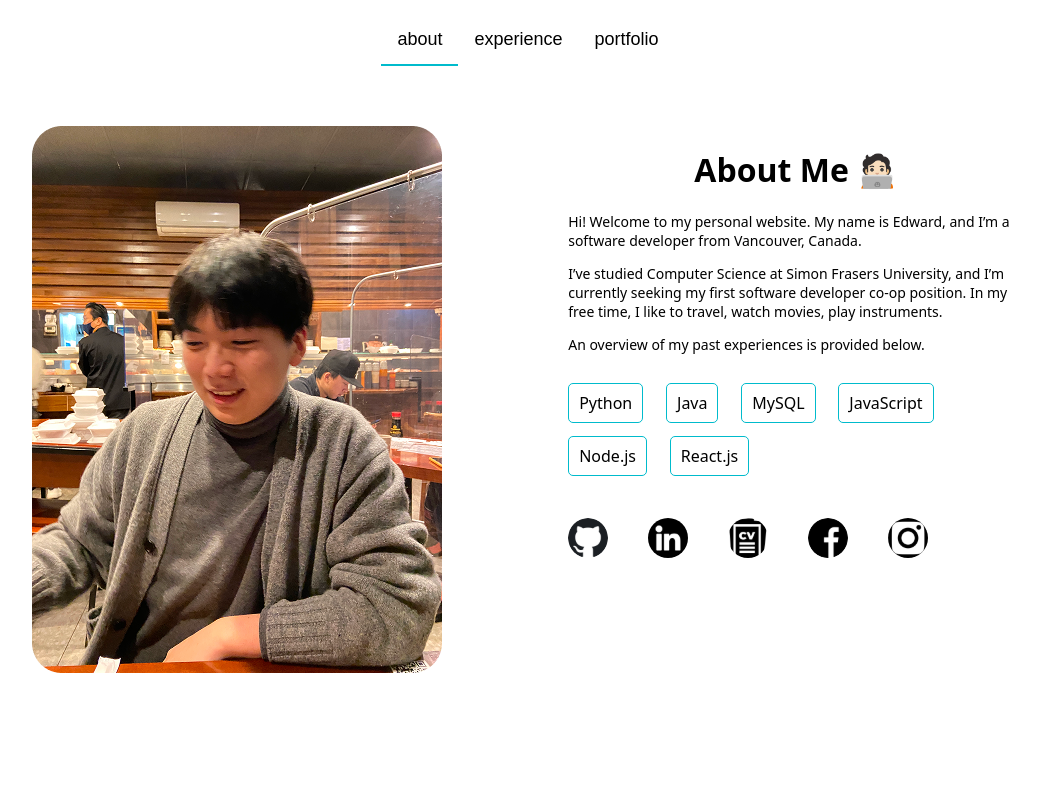
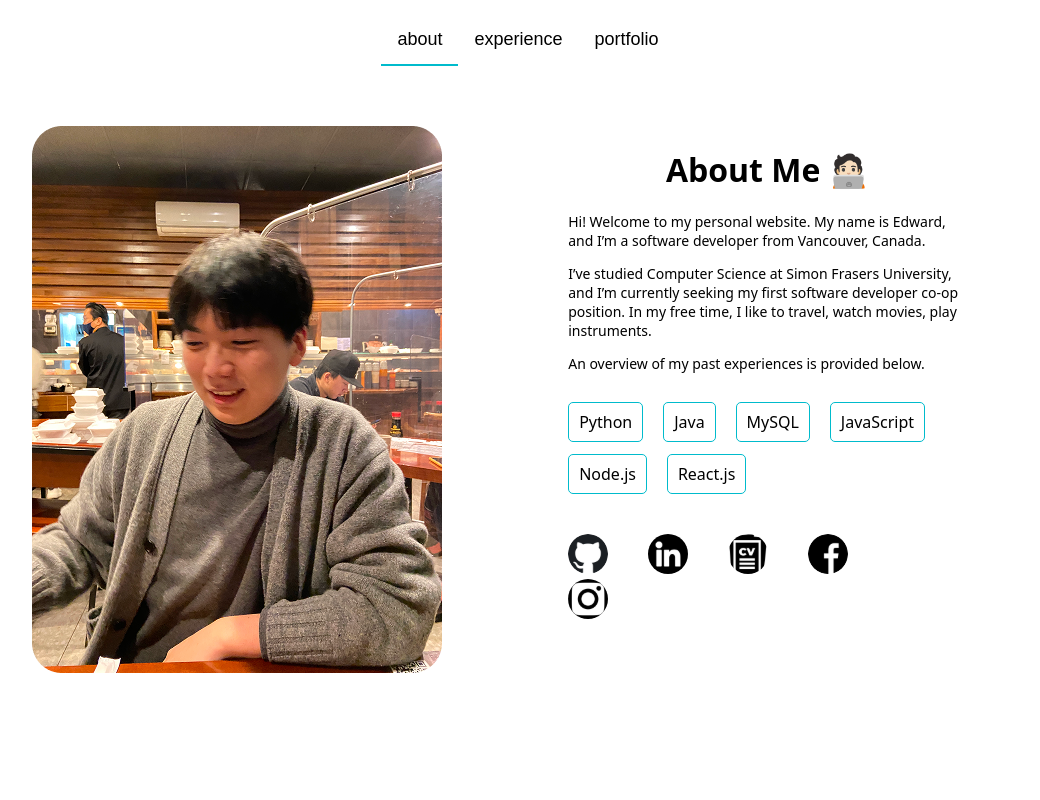
Before and after one commit to euidml/euidml.github.io, a React (Create React App) app: page / in a window 1280 px wide. Shown: the top 800 px of the page, without its empty margins (135-1175 px from the left). Built offline with nearby package versions, Linux system fonts and the light colour scheme.

Commit message:
modified css properties in about section to fullfil the centric alignment #22

```diff
--- a/src/About/About.css
+++ b/src/About/About.css
@@ -18,15 +18,15 @@
 }
 #biography h1{
     justify-self: center;
-    margin-right: 20%;
+    margin-right: 30%;
 }
 #biography p{
-    margin-right: 20%;
+    margin-right: 30%;
     font-size:14px;
 }
 #tech_stacks {
     margin-top: 5%;
-    margin-right: 20%;
+    margin-right: 30%;
     overflow: hidden;
     flex-wrap: wrap;
 }
@@ -44,7 +44,7 @@
 }
 
 #external_links {
-    margin-right: 20%;
+    margin-right: 30%;
     margin-top: 5%;
 }
 #external_links a{
```
